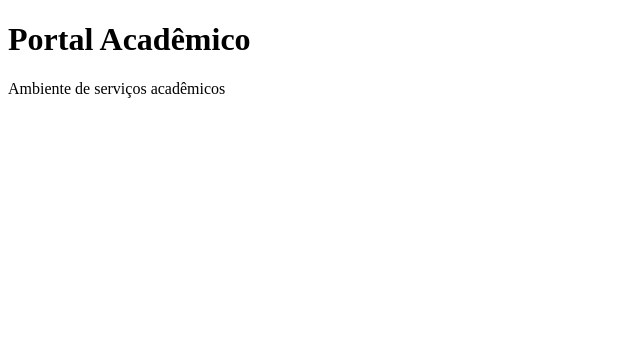
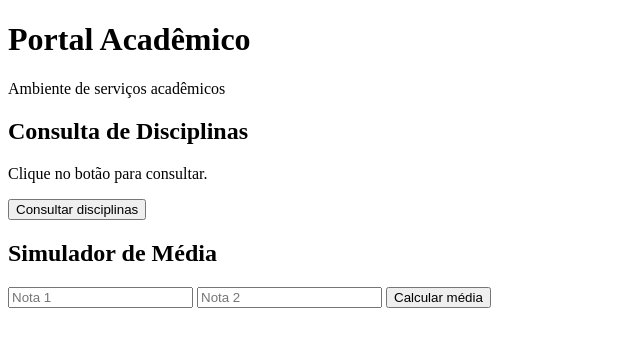
Before and after one commit to amdpaesler/portal-academico-2, a plain HTML site: page index.html in a window 1280 px wide. Shown: the whole page, without its empty margins (0-640 px from the left). Drawn offline with Linux system fonts and the light colour scheme.

Commit message:
Update index.html

```diff
--- a/index.html
+++ b/index.html
@@ -1,11 +1,41 @@
 <!DOCTYPE html>
 <html lang="pt-br">
-<head>    <meta charset="UTF-8">
-  <title>Portal Acadêmico</title>
-  <link rel="stylesheet" href="style.css">
+<head>
+    <meta charset="UTF-8">
+    <title>Portal Acadêmico</title>
+    <link rel="stylesheet" href="style.css">
 </head>
-  <body>
+
+<body>
+
     <header>
-      <h1>Portal Acadêmico</h1>
-      <p>Ambiente de serviços acadêmicos</p>
+        <h1>Portal Acadêmico</h1>
+        <p>Ambiente de serviços acadêmicos</p>
     </header>
+
+    <main>
+
+        <section class="card">
+            <h2>Consulta de Disciplinas</h2>
+            <p id="mensagem">Clique no botão para consultar.</p>
+            <button onclick="consultarDisciplinas()">Consultar disciplinas</button>
+        </section>
+
+        <section class="card">
+            <h2>Simulador de Média</h2>
+
+            <input type="number" id="nota1" placeholder="Nota 1">
+            <input type="number" id="nota2" placeholder="Nota 2">
+
+            <button onclick="mostrarMedia()">Calcular média</button>
+
+            <p id="resultado"></p>
+        </section>
+
+    </main>
+
+    <script src="funcoes.js"></script>
+    <script src="script.js"></script>
+
+</body>
+</html>
```
